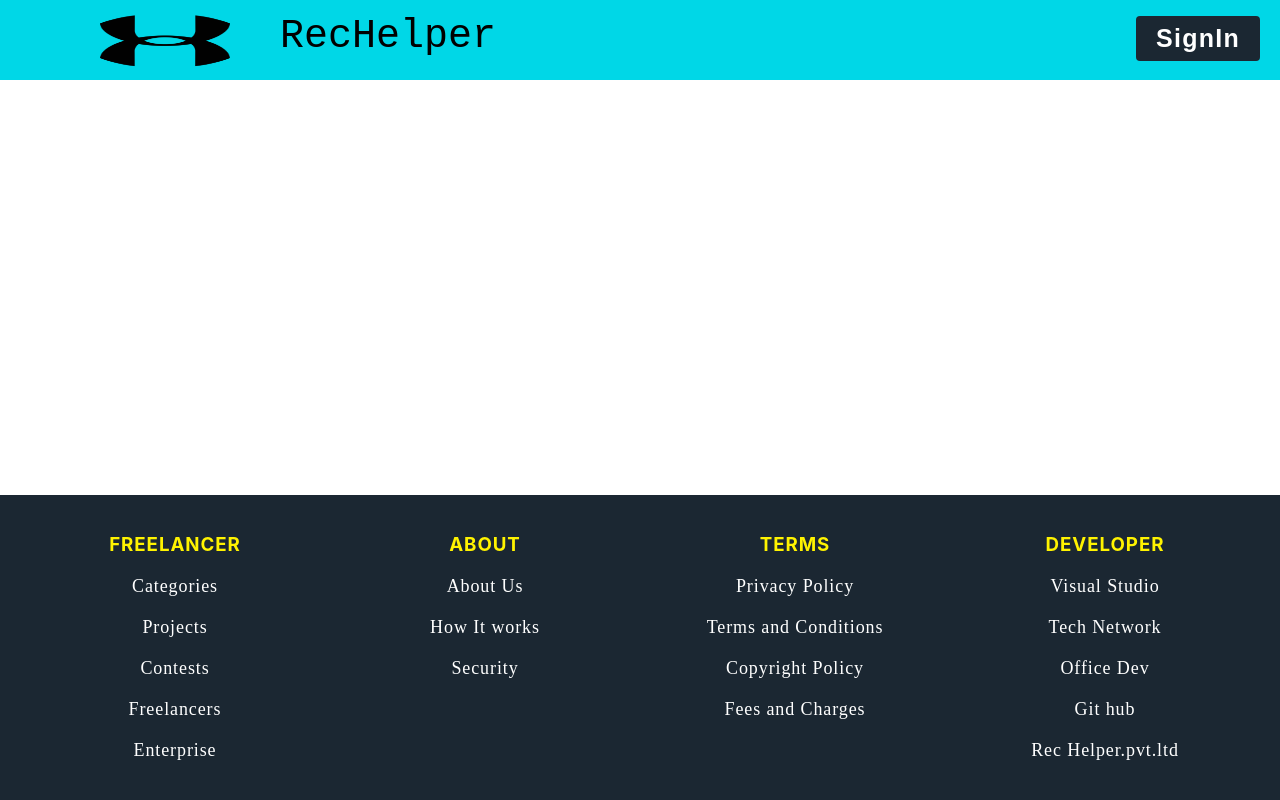
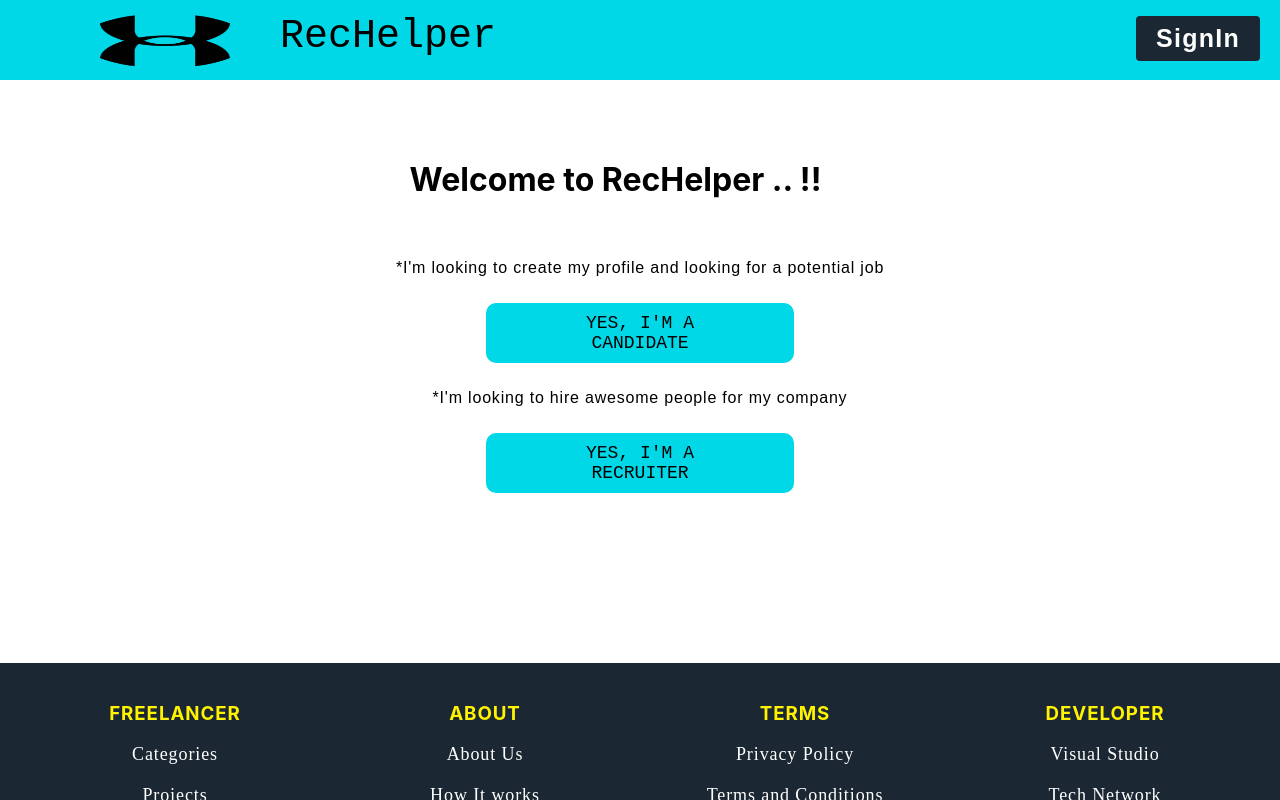
Before and after one commit to bhanudachrs/cv-parsing, a React (Create React App) app: page /homePage in a window 1280 px wide. Both pictures are taken after a click on the item "SignIn". Shown: the top 800 px of the page. Built offline with nearby package versions, Linux system fonts and the light colour scheme.

Commit message:
push the code to master

```diff
--- a/src/modules/app/components/routes/Routes.tsx
+++ b/src/modules/app/components/routes/Routes.tsx
@@ -14,6 +14,8 @@ import Footer from "../footer";
 import Profile from "../../../dashboard/Components/profile";
 import JobAlerts from "../../../dashboard/Components/jobAlerts";
 import ActionCenter from "../../../dashboard/Components/actionCenter";
+import CanSignIn from "../../../signIn/components/canSignIn";
+import HrSignIn from "../../../signIn/components/hrSignIn";
 
 // import ReactGA from 'react-ga'
 
@@ -68,22 +70,22 @@ export const routes: RouteDefinition[] = [
     pathType: 4,
   },
 
-  // {
-  //   path: Paths.jobAlerts,
-  //   component: JobAlerts,
-  //   protected: false,
-  //   redirect: Paths.jobAlerts,
-  //   title: "jobAlerts",
-  //   pathType: 5,
-  // },
-  // {
-  //   path: Paths.actionCenter,
-  //   component: ActionCenter,
-  //   protected: false,
-  //   redirect: Paths.actionCenter,
-  //   title: "actionCenter",
-  //   pathType: 6,
-  // },
+  {
+    path: Paths.canSignIn,
+    component: CanSignIn,
+    protected: false,
+    redirect: Paths.canSignIn,
+    title: "canSignIn",
+    pathType: 5,
+  },
+  {
+    path: Paths.hrSignIn,
+    component: HrSignIn,
+    protected: false,
+    redirect: Paths.hrSignIn,
+    title: "Hr SignIn",
+    pathType: 6,
+  },
 ].concat(notFoundRoute as any); // Ensure that notFound is the last route
 
 export interface RouteDefinition {
--- a/src/modules/app/components/routes/types.ts
+++ b/src/modules/app/components/routes/types.ts
@@ -3,8 +3,6 @@ export enum Paths {
   homePage = "/homePage",
   dashboard = "/dashboard",
   signIn = "/signIn",
-  // profile = "/profile",
-  // jobAlerts = "/jobAlerts",
-  // savedjobs = "/savedjobs",
-  // actionCenter = "/actionCenter"
+  hrSignIn = "/hrSignIn",
+  canSignIn = "/canSignIn"
 }
--- /dev/null
+++ b/src/modules/signIn/components/canSignIn/canSignIn.tsx
@@ -0,0 +1,32 @@
+import React from 'react'
+import { MainContainer } from '../../../../shared/styles/styled'
+import history from '../../../app/components/history'
+import { Button, Container, Input } from '../../style'
+
+const CanSignIn = () => {
+
+    const toDashboard = () => {
+        history.push("/dashboard")
+    }
+return(
+    <MainContainer>
+    <Container>
+    <h1> Hello Candidate .. !! </h1>
+    <h3> Full Name </h3>
+    <Input placeholder="What is your name ?" />
+    <h3> Email Id </h3>
+    <Input placeholder="Tell us ur email id" />
+    <h3> Password </h3>
+    <Input placeholder="Create a password  for ur account" />
+    <h3> Mobile Number </h3>
+    <Input placeholder="Mobile Number" />
+
+    <Button onClick={toDashboard} style={{marginTop : "50px"}}>
+        Register
+        </Button>
+         </Container>
+         </MainContainer>
+)
+}
+
+export default CanSignIn
--- /dev/null
+++ b/src/modules/signIn/components/canSignIn/index.ts
@@ -0,0 +1,3 @@
+import CanSignIn from './canSignIn'
+
+export default CanSignIn
--- /dev/null
+++ b/src/modules/signIn/components/canSignIn/style.ts
@@ -0,0 +1 @@
+import styled from "styled-components";
--- /dev/null
+++ b/src/modules/signIn/components/hrSignIn/hrSignIn.tsx
@@ -0,0 +1,27 @@
+import React from 'react'
+import { MainContainer } from '../../../../shared/styles/styled'
+import { Button, Container, Input } from '../../style'
+
+const HrSignIn = () => {
+return(
+    <MainContainer>
+    <Container>
+    <h1> Hello Recruiter .. !! </h1>
+    <h3> Full Name </h3>
+    <Input placeholder="What is your name ?" />
+    <h3> Email Id </h3>
+    <Input placeholder="Tell us ur email id" />
+    <h3> Password </h3>
+    <Input placeholder="Create a password  for ur account" />
+    <h3> Mobile Number </h3>
+    <Input placeholder="Mobile Number" />
+
+    <Button style={{marginTop : "50px"}}>
+        Register
+        </Button>
+         </Container>
+         </MainContainer>
+)
+}
+
+export default HrSignIn
--- /dev/null
+++ b/src/modules/signIn/components/hrSignIn/index.ts
@@ -0,0 +1,3 @@
+import HrSignIn from "./hrSignIn";
+
+export default HrSignIn
--- /dev/null
+++ b/src/modules/signIn/components/hrSignIn/style.ts
@@ -0,0 +1 @@
+import styled from "styled-components";
--- a/src/modules/signIn/signIn.tsx
+++ b/src/modules/signIn/signIn.tsx
@@ -1,10 +1,34 @@
 import React from 'react'
 import { MainContainer } from '../../shared/styles/styled'
+import history from '../app/components/history'
+import { Container, Input, Button } from './style'
 
 const SignIn = () => {
-    return(<MainContainer>
 
-    </MainContainer>)
+    const toCandidate = () => {
+        history.push("/canSignIn")
+    }
+    const toHr = () => {
+     history.push("/hrSignIn")
+    }
+    return(
+    <MainContainer>
+        <Container>
+            <h1>Welcome to RecHelper .. !!</h1>
+
+            <p> *I'm looking to create my profile and  looking for a potential job </p>
+            <Button onClick={toCandidate}>
+                Yes, I'm A Candidate
+                </Button>
+
+                <p> *I'm looking to hire awesome people for my company </p>
+            <Button onClick={toHr}>
+                Yes, I'm A Recruiter
+                </Button>
+
+            </Container>
+    </MainContainer>
+    )
 }
 
 export default SignIn
--- a/src/modules/signIn/style.ts
+++ b/src/modules/signIn/style.ts
@@ -1 +1,44 @@
 import styled from "styled-components";
+import { colors } from "../../shared/styles/theme";
+
+export const Container = styled.div`
+ margin : 80px 20%;
+ h1 {
+    margin : 60px 20%;
+ }
+ p {
+     font-family:Sans-serif;
+     font-size:16px;
+    // margin : 10px 10%;
+    // line-height: 23px;
+    letter-spacing: 0.05em;
+    // text-transform: uppercase;
+    text-align: center;
+ }
+`
+
+export const Input = styled.input`
+width : 100%;
+border-radius :4px;
+padding : 10px 20px;
+font-size:16px;
+border : 1px solid ${colors.gray}
+`
+
+export const Button = styled.button`
+margin : 10px 30%;
+background : ${colors.neon};
+padding : 10px 50px;
+border-radius :10px;
+border : none;
+font-size:18px;
+cursor : pointer;
+text-transform: uppercase;
+font-family : Monospace  ;
+
+&:hover {
+    color:${colors.black};
+    background: ${colors.yellow};
+    transform: scale(1.1);
+}
+`
```
